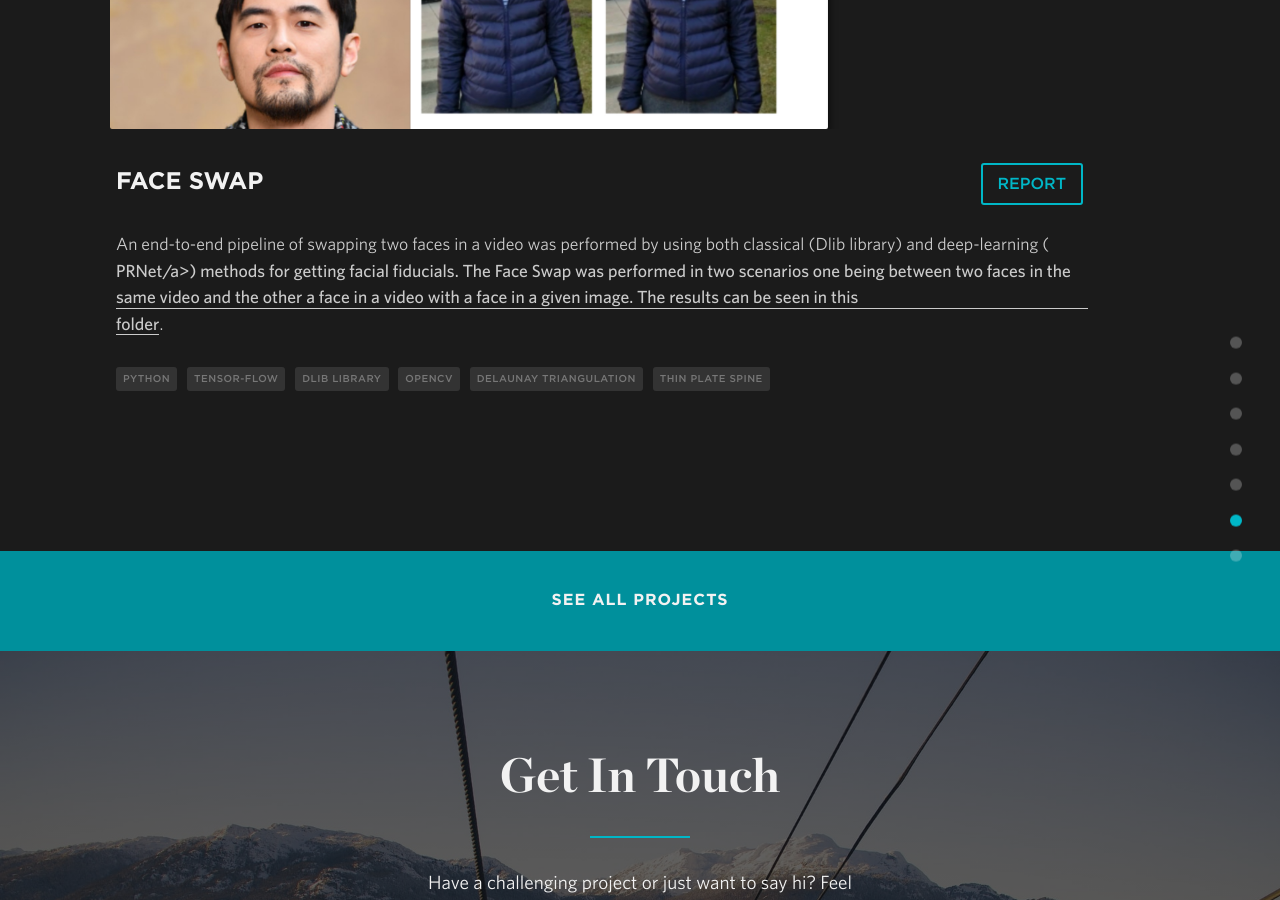
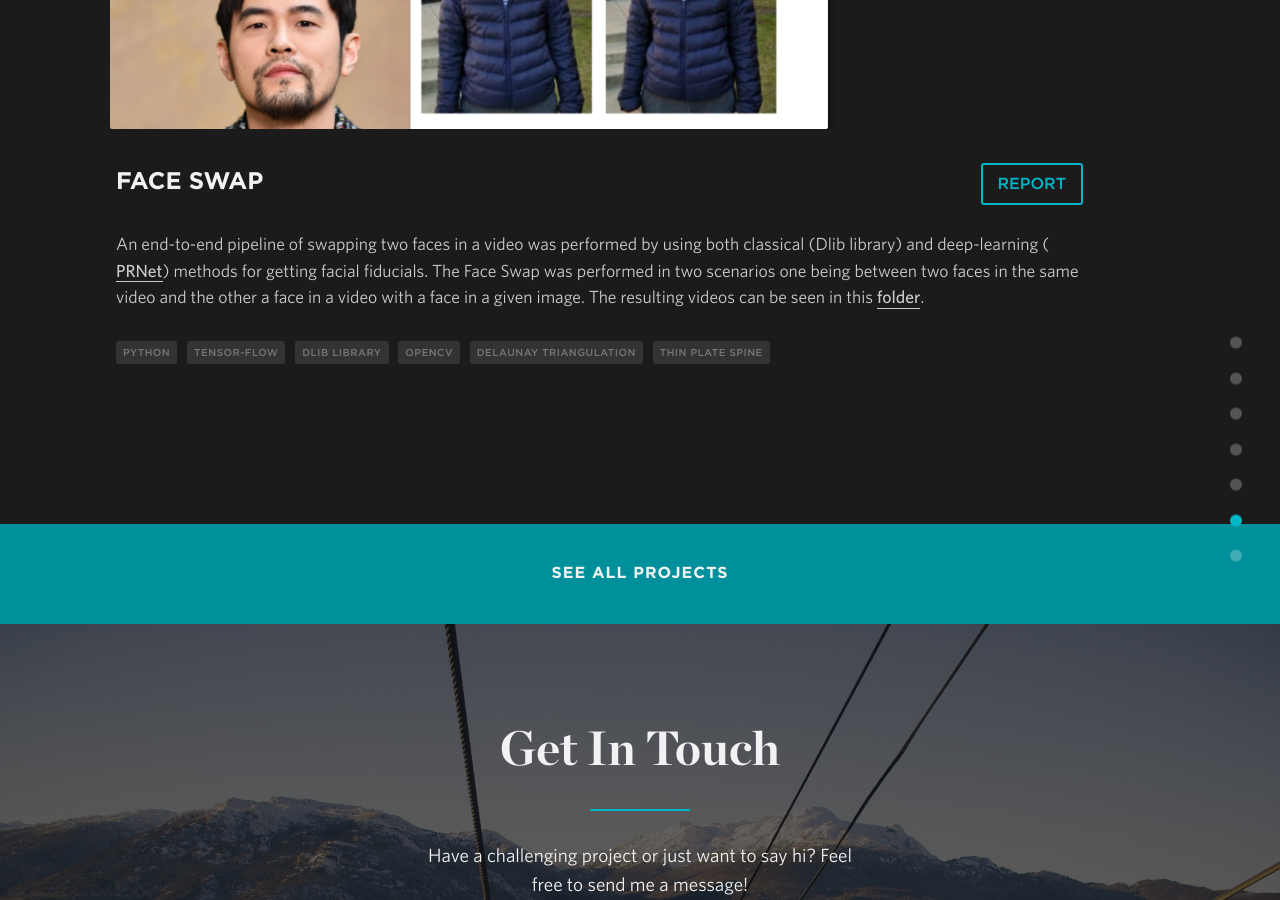
Before and after one commit to sgteja/trailsite.github.io, a Jekyll site: the page built from index.html, in a window 1280 px wide and 900 px high, scrolled down 7112 px. Built offline with Jekyll 4.4.1, drawn with Linux system fonts in a browser that asks for light colours; nearby versions of some CDN libraries.

Commit message:
href edit proj 3

```diff
--- a/_data/portfolio.yml
+++ b/_data/portfolio.yml
@@ -27,7 +27,7 @@
 
 - title: Face Swap
   demo: http://sgteja.github.io/trailsite.github.io/reports/FaceSwap.pdf
-  description: An end-to-end pipeline of swapping two faces in a video was performed by using both classical (Dlib library) and deep-learning (<a href="https://arxiv.org/abs/1803.07835" target="_blank">PRNet/a>) methods for getting facial fiducials. The Face Swap was performed in two scenarios one being between two faces in the same video and the other a face in a video with a face in a given image. The results can be seen in this <a href="https://drive.google.com/drive/folders/1TWO6Hed_34k3yZWGM-GOuf4xCKWST9Er?usp=sharing" target="_blank">folder</a>.
+  description: An end-to-end pipeline of swapping two faces in a video was performed by using both classical (Dlib library) and deep-learning (<a href="https://arxiv.org/abs/1803.07835" target="_blank">PRNet</a>) methods for getting facial fiducials. The Face Swap was performed in two scenarios one being between two faces in the same video and the other a face in a video with a face in a given image. The resulting videos can be seen in this <a href="https://drive.google.com/drive/folders/1TWO6Hed_34k3yZWGM-GOuf4xCKWST9Er?usp=sharing" target="_blank">folder</a>.
   img: FaceSwap
   used:
     - thing: Python
@@ -37,6 +37,7 @@
     - thing: Delaunay Triangulation
     - thing: Thin Plate Spine
 
+# - title:
 # - title: Weather Widget
 #   demo: http://quiet-dusk-89245.herokuapp.com/
 #   code: https://github.com/bchiang7/DemoWebApp
```
